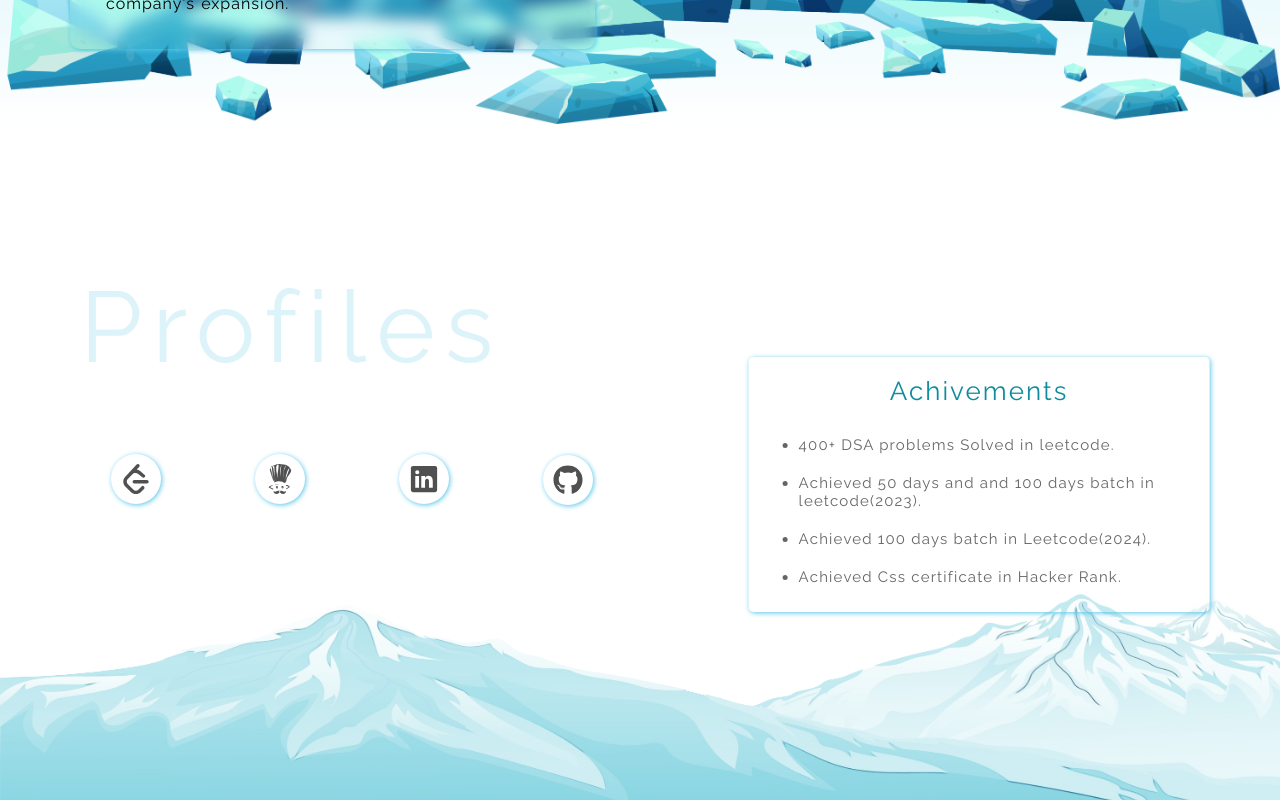
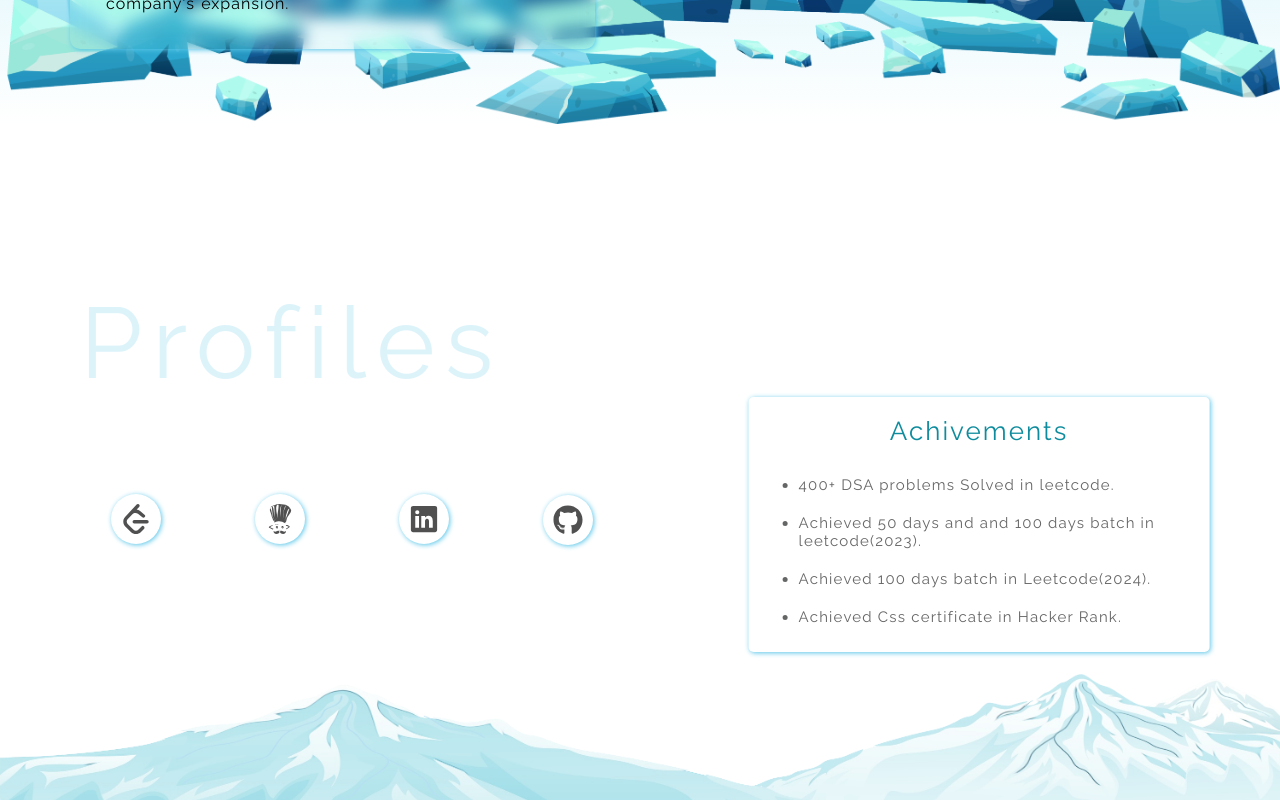
Before and after one commit to iampravinsubramaniyam/portfolio-react, a React (Create React App) app: page / in a window 1280 px wide. Shown: the part 1560-2360 px from the top of the page. Built offline with nearby package versions, Linux system fonts and the light colour scheme.

Commit message:
profiles link modified

```diff
--- a/src/Home.js
+++ b/src/Home.js
@@ -7,8 +7,6 @@ import Profiles from './sections/Profiles'
 import Projects from './sections/Projects'
 import Footer from './sections/Footer'
 import Navigationbar from './components/Navigationbar'
-
-
 
 const Home = () => {
 
@@ -20,7 +18,7 @@ const Home = () => {
 
   useEffect(()=>{
     const setTitle = () =>{
-      document.title = mainInView? "Praveen.Fl | Home": aboutInView? "Praveen.Fl | About":profilesInView?"Praveen.Fl | Profiles" : projectInView ? "Praveen.Fl | Projects": "Praveen.Fl | Contact";
+      document.title = `Praveen.Fl | ${mainInView? "Home": aboutInView? "About":profilesInView?"Profiles" : projectInView ? "Projects": "Contact"}`;
     }
 
     setTitle();
--- a/src/sections/Profiles.js
+++ b/src/sections/Profiles.js
@@ -18,9 +18,6 @@ const Profiles = ({setProfilesInView}) => {
   useEffect(() => {
     setProfilesInView(profileStatus);
   }, [profileStatus, setProfilesInView]);
-
-
-
 
   return (
     <div className='profiles' id = 'profiles'>
@@ -50,6 +47,7 @@ const Profiles = ({setProfilesInView}) => {
 
       <img className = 'mountain' src={mountain} alt="" />
       <h1 className='profiles-heading'>Profiles<div className='hider' style={profileStatus ? {left: "120%"}: {left: "0%"}}></div></h1>
+
     </div>
   )
 }
--- a/src/sections/Projects.js
+++ b/src/sections/Projects.js
@@ -5,7 +5,6 @@ import { useInView } from 'framer-motion';
 import { useEffect, useRef } from 'react';
 
 const Projects = ({ setProjectsInView }) => {
-
 
   const project = useRef(null)
   const projectStatus = useInView(project);
@@ -35,6 +34,7 @@ const Projects = ({ setProjectsInView }) => {
           </li>
         ))}
       </ul>
+
       <img className='back-image' src={points} alt="Decorative points background" />
       <h1 className='projects-title'>Projects</h1>
     </div>
--- a/src/styles/profiles.css
+++ b/src/styles/profiles.css
@@ -1,7 +1,7 @@
 /* General Styles */
 .profiles {
     width: 100%;
-    min-height: 90vh;
+    min-height: 100vh;
     position: relative;
     display: flex;
     align-items: center;
@@ -161,6 +161,7 @@
     top: 120px;
 }
 
+
 /* Media Queries */
 @media screen and (max-width: 992px) {
     .profiles {
```
